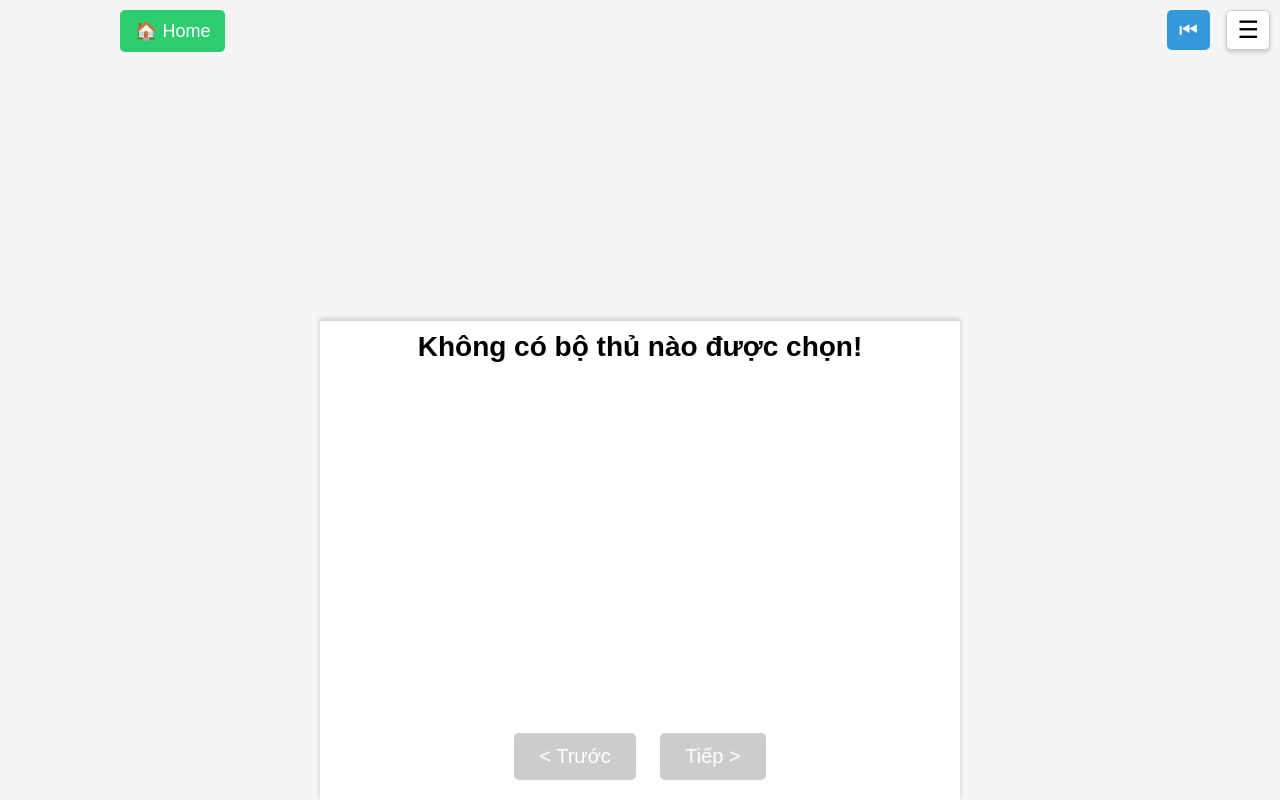
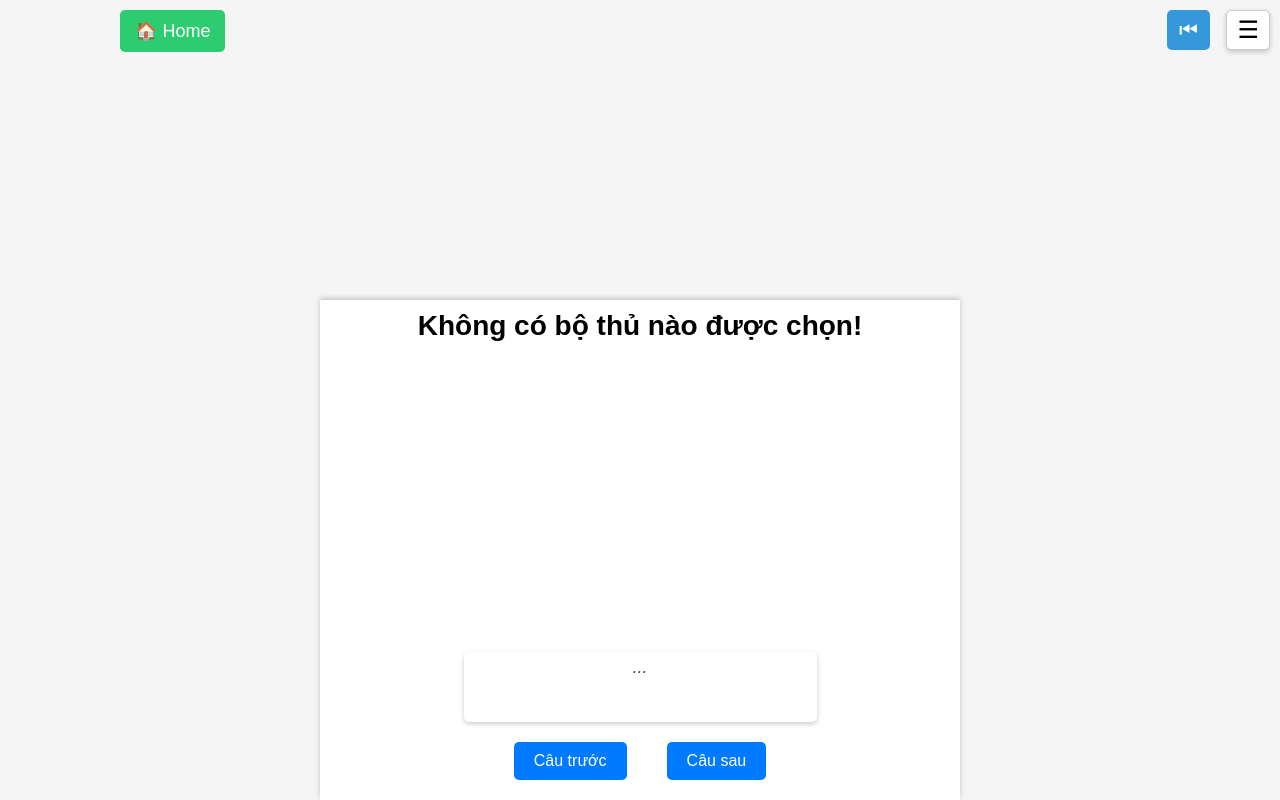
Before and after one commit to TonyPham1403/tuvung, a plain HTML site: page quiz.html in a window 1280 px wide. Drawn offline with Linux system fonts and the light colour scheme.

Commit message:
Update quiz.html

```diff
--- a/quiz.html
+++ b/quiz.html
@@ -30,106 +30,6 @@
             margin: 0 !important;
             padding: 0 !important;
             line-height: 1;
-        }
-
-
-        .options-container {
-            display: grid;
-            grid-template-columns: 1fr 1fr;
-            grid-template-rows: 1fr 1fr;
-            gap: 15px;
-            width: 90vw;
-            max-width: 600px;
-            height: 50vh;
-            max-height: 300px;
-        }
-
-        .option {
-            display: flex;
-            flex-direction: column;
-            justify-content: center;
-            align-items: center;
-            background: #ffffff;
-            border: 2px solid #ccc;
-            cursor: pointer;
-            font-size: 24px;
-            font-weight: bold;
-            border-radius: 10px;
-            transition: 0.3s ease;
-            width: 100%;
-            height: 100%;
-            box-shadow: 2px 2px 10px rgba(0, 0, 0, 0.1);
-        }
-
-        .option:hover {
-            background: #d9d9d9;
-            transform: scale(1.05);
-        }
-
-        .option.correct {
-            background: #28a745 !important;
-            color: white;
-            border-color: #1e7e34;
-        }
-
-        .option.wrong {
-            background: #dc3545 !important;
-            color: white;
-            border-color: #a71d2a;
-        }
-
-
-        .navBtn {
-            padding: 12px 25px;
-            font-size: 20px;
-            cursor: pointer;
-            margin: 10px;
-            background: #007bff;
-            color: white;
-            border: none;
-            border-radius: 5px;
-            transition: 0.3s ease;
-        }
-
-        .navBtn:hover {
-            background: #0056b3;
-        }
-
-        .navBtn:disabled {
-            background: #ccc;
-            cursor: not-allowed;
-        }
-
-        .fixed-bottom {
-            position: fixed;
-            bottom: 0;
-            left: 50%;
-            transform: translateX(-50%);
-            width: 100%;
-            /* Hoặc đặt giá trị cố định như max-width: 600px */
-            max-width: 600px;
-            /* Giữ cố định chiều rộng */
-            background: white;
-            padding: 10px 20px;
-            text-align: center;
-            box-shadow: 0 -2px 5px rgba(0, 0, 0, 0.2);
-            display: flex;
-            flex-direction: column;
-            align-items: center;
-        }
-
-        #explanation {
-            font-size: 20px;
-            font-style: italic;
-            color: #555;
-            min-height: 50px;
-            /* Giữ cố định chiều cao tối thiểu */
-            max-width: 100%;
-            /* Không vượt quá giới hạn */
-            word-wrap: break-word;
-            /* Tự động xuống dòng khi vượt quá chiều rộng */
-            text-align: center;
-            padding: 5px;
         }
 
 
@@ -254,6 +154,170 @@
             font-size: 0.9em;
             /* Thu nhỏ emoji nếu cần */
         }
+
+
+        .options-container {
+            display: grid;
+            grid-template-columns: 1fr 1fr;
+            grid-template-rows: 1fr 1fr;
+            gap: 15px;
+            width: 90vw;
+            max-width: 600px;
+            height: 50vh;
+            max-height: 300px;
+        }
+
+        .option {
+            display: flex;
+            flex-direction: column;
+            justify-content: center;
+            align-items: center;
+            background: #ffffff;
+            border: 2px solid #ccc;
+            cursor: pointer;
+            font-size: 24px;
+            font-weight: bold;
+            border-radius: 10px;
+            transition: 0.3s ease;
+            width: 100%;
+            height: 100%;
+            box-shadow: 2px 2px 10px rgba(0, 0, 0, 0.1);
+        }
+
+        .option:hover {
+            background: #d9d9d9;
+            transform: scale(1.05);
+        }
+
+        .option.correct {
+            background: #28a745 !important;
+            color: white;
+            border-color: #1e7e34;
+        }
+
+        .option.wrong {
+            background: #dc3545 !important;
+            color: white;
+            border-color: #a71d2a;
+        }
+
+        .fixed-bottom {
+            position: fixed;
+            bottom: 0;
+            left: 50%;
+            transform: translateX(-50%);
+            width: 100%;
+            /* Hoặc đặt giá trị cố định như max-width: 600px */
+            max-width: 600px;
+            /* Giữ cố định chiều rộng */
+            background: white;
+            padding: 10px 20px;
+            text-align: center;
+            box-shadow: 0 -2px 5px rgba(0, 0, 0, 0.2);
+            display: flex;
+            flex-direction: column;
+            align-items: center;
+        }
+
+
+        .navBtn {
+            padding: 12px 25px;
+            font-size: 20px;
+            cursor: pointer;
+            margin: 10px;
+            background: #007bff;
+            color: white;
+            border: none;
+            border-radius: 5px;
+            transition: 0.3s ease;
+        }
+
+        .navBtn:hover {
+            background: #0056b3;
+        }
+
+        .navBtn:disabled {
+            background: #ccc;
+            cursor: not-allowed;
+        }
+
+
+
+
+
+        .explanation-and-buttons {
+            display: flex;
+            flex-direction: column;
+            align-items: center;
+            width: 100%;
+            margin-top: 10px;
+        }
+
+        #explanation {
+            font-size: 18px;
+            font-style: italic;
+            color: #555;
+            text-align: center;
+            width: 343px;
+            /* Chiều rộng cố định */
+            height: 60px;
+            /* Chiều cao cố định */
+            overflow-y: auto;
+            /* Cuộn khi quá dài */
+            background: white;
+            padding: 5px;
+            border-radius: 5px;
+            box-shadow: 0px 2px 5px rgba(0, 0, 0, 0.2);
+            white-space: normal;
+            /* Đảm bảo xuống dòng khi cần */
+            word-wrap: break-word;
+            /* Xuống dòng nếu từ quá dài */
+        }
+
+
+
+        .navigation-buttons {
+            display: flex;
+            justify-content: center;
+            gap: 20px;
+            margin-top: 10px;
+        }
+
+        .navigation-buttons button {
+            padding: 10px 20px;
+            font-size: 16px;
+            border: none;
+            cursor: pointer;
+            background-color: #007bff;
+            color: white;
+            border-radius: 5px;
+        }
+
+        .navigation-buttons button:hover {
+            background-color: #0056b3;
+        }
+
+
+        .navBtn {
+            padding: 12px 25px;
+            font-size: 20px;
+            cursor: pointer;
+            margin: 10px;
+            background: #007bff;
+            color: white;
+            border: none;
+            border-radius: 5px;
+            transition: 0.3s ease;
+        }
+
+        .navBtn:hover {
+            background: #0056b3;
+        }
+
+        .navBtn:disabled {
+            background: #ccc;
+            cursor: not-allowed;
+        }
     </style>
 </head>
 
@@ -277,10 +341,14 @@
 
             <div class="options-container" id="answers"></div>
 
-            <div id="explanation"></div>
+            <div class="explanation-and-buttons">
+                <div id="explanation">...</div>
+                <div class="navigation-buttons">
+                    <button class="navBtn" id="prevBtn">Câu trước</button>
+                    <button class="navBtn" id="nextBtn">Câu sau</button>
+                </div>
+            </div>
 
-            <button class="navBtn" id="prevBtn" disabled>&lt; Trước</button>
-            <button class="navBtn" id="nextBtn" disabled>Tiếp &gt;</button>
         </div>
     </div>
 
```
